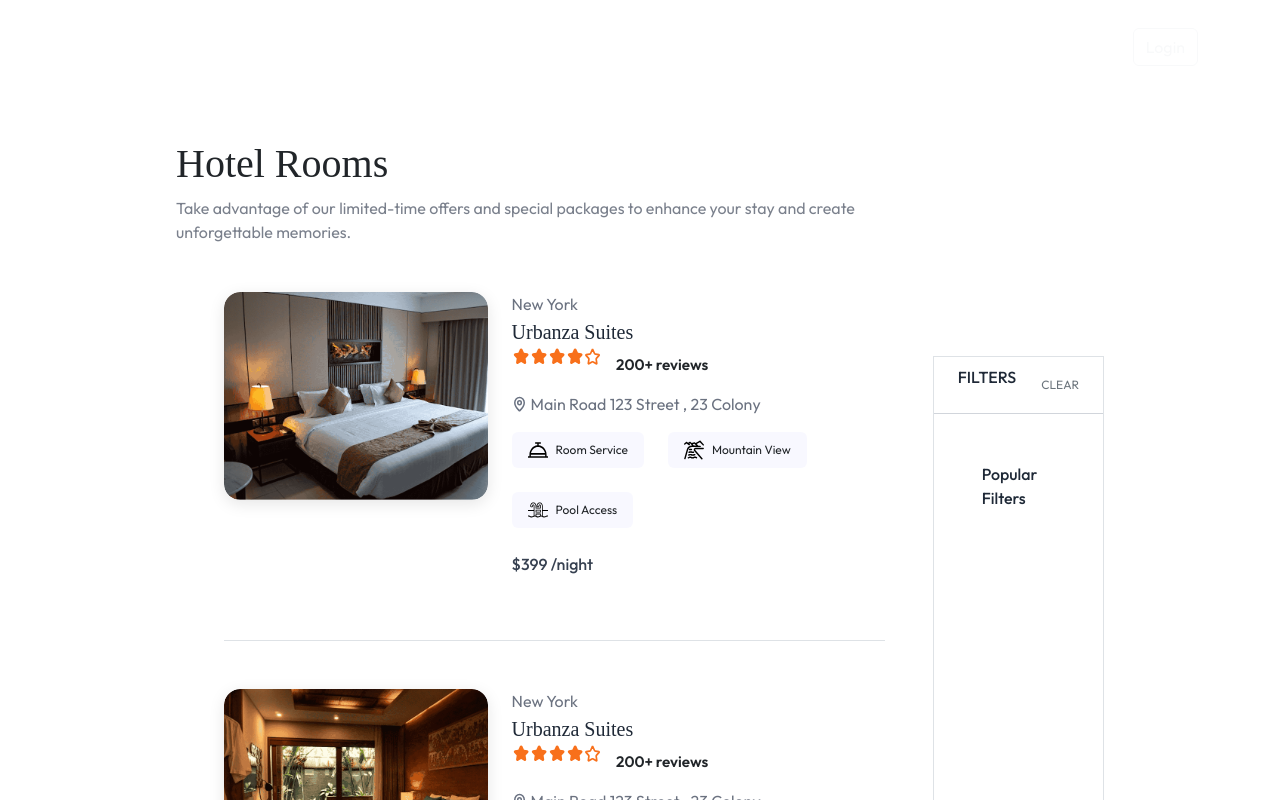
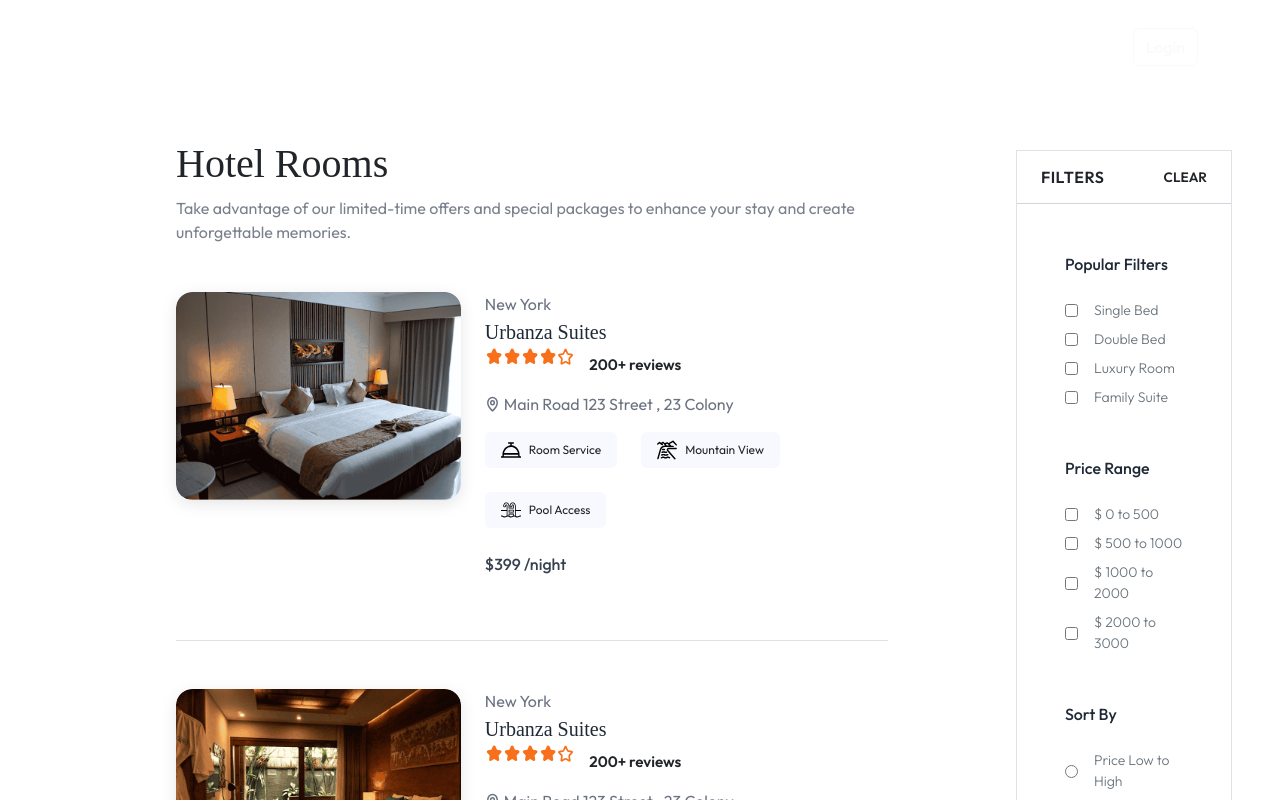
Before and after one commit to Sreeja-s6/ReactProject-HotelBookingApp, a React (Vite) app: page /rooms in a window 1280 px wide. Shown: the top 800 px of the page. Built offline with nearby package versions, Linux system fonts and the light colour scheme; a web font is replaced by a local one.

Commit message:
Completed AllRooms component

```diff
--- a/src/pages/AllRooms/AllRooms.css
+++ b/src/pages/AllRooms/AllRooms.css
@@ -195,3 +195,14 @@
     height: auto; /* lg:h-auto */
   }
 }
+
+@media (min-width: 992px) {
+  .filter-section {
+    position: relative;
+    top: 0;
+  }
+}
+
+.mt-150 {
+  margin-top: 150px !important;
+}
--- a/src/pages/AllRooms/AllRooms.jsx
+++ b/src/pages/AllRooms/AllRooms.jsx
@@ -4,40 +4,37 @@ import { assets, facilityIcons, roomsDummyData } from '../../assets/assets';
 import { useNavigate } from 'react-router-dom';
 import StarRating from '../../components/StarRating';
 
-const checkBox = ({ label, selected = false, onChange = () => {} }) => {
+const CheckBox = ({ label, selected = false, onChange = () => {} }) => {
   return (
     <label className="d-flex align-items-center gap-3 mt-2 small" style={{ cursor: 'pointer' }}>
-      <input type="checkbox" />
+      <input type="checkbox" checked={selected} onChange={(e) => onChange(e.target.checked, label)} />
+      <span className="fw-light" style={{ userSelect: 'none' }}>{label}</span>
     </label>
-  )
-}
+  );
+};
+
+const RadioButton = ({ label, selected = false, onChange = () => {} }) => {
+  return (
+    <label className="d-flex align-items-center gap-3 mt-2 small" style={{ cursor: 'pointer' }}>
+      <input type="radio" name="sortOption" checked={selected} onChange={(e) => onChange(e.target.checked, label)} />
+      <span className="fw-light" style={{ userSelect: 'none' }}>{label}</span>
+    </label>
+  );
+};
 
 function AllRooms() {
   const navigate = useNavigate();
   const [openFilters, setOpenFilters] = useState(false);
 
-  const roomTypes = [
-    "Single Bed",
-    "Double Bed",
-    "Luxury Room",
-    "Family Suite",
-  ];
-
-  const priceRanges = [
-    '0 to 500',
-    '500 to 1000',
-    '1000 to 2000',
-    '2000 to 3000',
-  ];
-
-  const sortOptions = [
-    "Price Low to High",
-    "price High to Low",
-    "Newest First",
-  ]
+  const roomTypes = ['Single Bed', 'Double Bed', 'Luxury Room', 'Family Suite'];
+  const priceRanges = ['0 to 500', '500 to 1000', '1000 to 2000', '2000 to 3000'];
+  const sortOptions = ['Price Low to High', 'Price High to Low', 'Newest First'];
 
   return (
-    <div className="allrooms-section">
+    <div className="d-flex flex-column-reverse flex-lg-row align-items-start justify-content-between custom-section">
+
+      {/* LEFT SIDE: Rooms Section */}
+      <div className="allrooms-section flex-grow-1">
         {/* Heading */}
         <div className="text-start mb-5 ps-md-5">
           <h1 className="font-playfair custom-heading">Hotel Rooms</h1>
@@ -47,10 +44,7 @@ function AllRooms() {
           </p>
         </div>
 
-      {/* Main Layout: Rooms (left) + Filters (right) */}
-      <div className="d-flex flex-column flex-lg-row justify-content-between gap-5 ps-md-5 pe-md-5">
-
-        {/* LEFT: Rooms List */}
+        {/* Rooms List */}
         <div className="rooms-list ps-md-5 flex-grow-1">
           {roomsDummyData.map((room) => (
             <div
@@ -100,7 +94,7 @@ function AllRooms() {
                   <span>{room.hotel.address}</span>
                 </div>
 
-                {/* Room Amenities */}
+                {/* Amenities */}
                 <div className="d-flex flex-wrap align-items-center mt-3 mb-4 gap-4">
                   {room.amenities.map((item, index) => (
                     <div
@@ -118,7 +112,7 @@ function AllRooms() {
                   ))}
                 </div>
 
-                {/* Room price per night */}
+                {/* Price */}
                 <p className="fs-6 fw-medium" style={{ color: '#374151' }}>
                   ${room.pricePerNight} /night
                 </p>
@@ -126,25 +120,42 @@ function AllRooms() {
             </div>
           ))}
         </div>
+      </div>
 
-        {/* RIGHT: Filter Section */}
-        <div className="filter-section bg-white border text-secondary">
-
-          <div  className={`d-flex align-items-center justify-content-between px-4 py-2 ${openFilters ? "border-bottom" : ""} custom-border`}>
-            <p style={{ fontSize: '1rem', fontWeight: 500, color: '#1F2937' }}>FILTERS</p>
-            <div style={{ fontSize: '0.75rem', cursor: 'pointer' }}>
+      {/* RIGHT SIDE: Filters */}
+      <div className="filter-section bg-white border text-secondary me-lg-5 mt-150">
+        <div className={`d-flex align-items-center justify-content-between px-4 py-3 ${openFilters ? 'border-bottom' : ''} custom-border`} style={{ backgroundColor: '#fff' }}>
+  <h6 className="mb-0 fw-semibold text-dark" style={{ letterSpacing: '0.5px' }}>FILTERS</h6>
+  <div className="fw-semibold text-secondary" style={{ fontSize: '0.85rem', cursor: 'pointer' }}>
     <span onClick={() => setOpenFilters(!openFilters)} className="d-lg-none">
-                {openFilters ? 'HIDE' : 'SHOW'}</span>
-              <span className='d-none d-lg-block'>CLEAR</span>
+      {openFilters ? 'HIDE' : 'SHOW'}
+    </span>
+    <span className="d-none d-lg-block fw-semibold text-dark">CLEAR</span>
   </div>
 </div>
 
-          <div   className={`transition-height overflow-hidden ${openFilters ? "auto-height" : "collapsed-height"}`}>
+
+        <div className={`transition-height overflow-hidden ${openFilters ? 'auto-height' : 'collapsed-height'}`}>
           <div className="px-5 pt-5">
             <p style={{ fontWeight: 500, color: '#1F2937', paddingBottom: '0.5rem' }}>Popular Filters</p>
-            </div>
+            {roomTypes.map((room, index) => (
+              <CheckBox key={index} label={room} />
+            ))}
           </div>
 
+          <div className="px-5 pt-5">
+            <p style={{ fontWeight: 500, color: '#1F2937', paddingBottom: '0.5rem' }}>Price Range</p>
+            {priceRanges.map((range, index) => (
+              <CheckBox key={index} label={`$ ${range}`} />
+            ))}
+          </div>
+
+          <div className="px-5 pt-5 mb-5">
+            <p style={{ fontWeight: 500, color: '#1F2937', paddingBottom: '0.5rem' }}>Sort By</p>
+            {sortOptions.map((option, index) => (
+              <RadioButton key={index} label={option} />
+            ))}
+          </div>
         </div>
       </div>
     </div>
```
Also changed, not shown: src/pages/RoomDetails/RoomDetails.jsx (added). Lines whose indentation alone changed are shown as unchanged.
